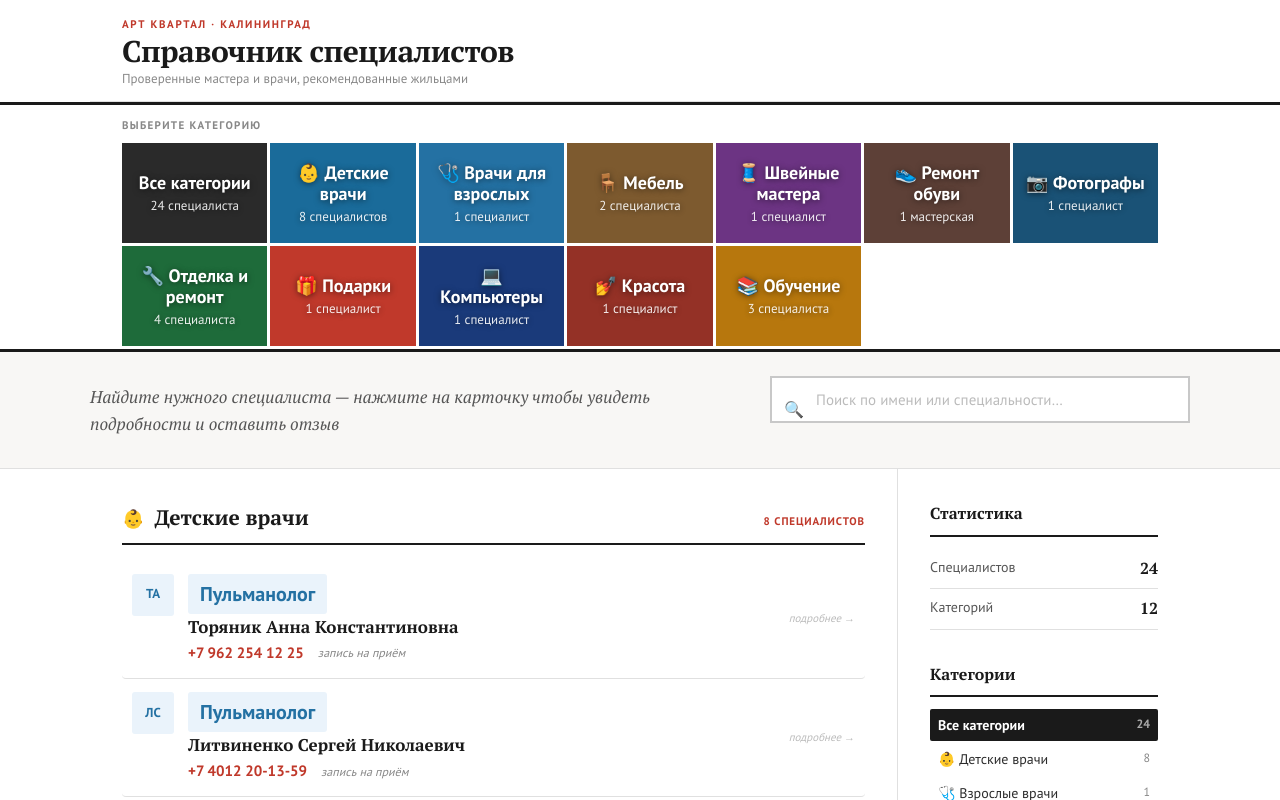
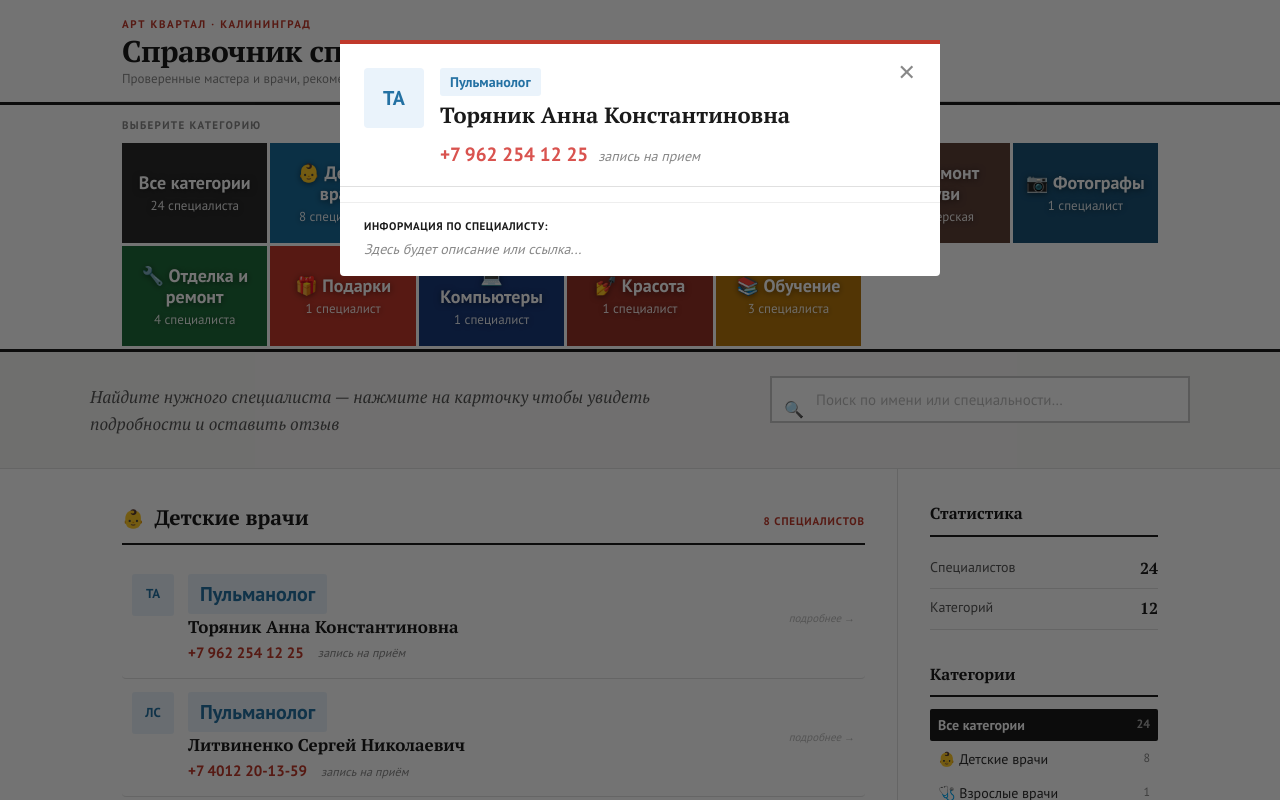
Before and after one commit to vasiliyg171/spravochnik, a plain HTML site: page index.html in a window 1280 px wide. Both pictures are taken after a click on the element 493 px from the left and 619 px from the top of the page. Shown: the top 800 px of the page. Drawn offline with Linux system fonts and the light colour scheme.

Commit message:
Update index.html

```diff
--- a/index.html
+++ b/index.html
@@ -639,7 +639,7 @@ function openModal(id) {
   if (s.note)   contacts += `<span class="modal-note">${s.note}</span>`;
   if (s.address)contacts += `<div class="modal-address">📍 ${s.address}</div>`;
   if (s.hours)  contacts += `<div class="modal-hours">🕐 ${s.hours}</div>`;
-  ocument.getElementById('m-contacts').innerText = s.phone || '';
+  document.getElementById('m-contacts').innerText = s.phone || '';
   renderComments(id);
   document.getElementById('comment-author').value = '';
   document.getElementById('comment-text').value = '';
```
